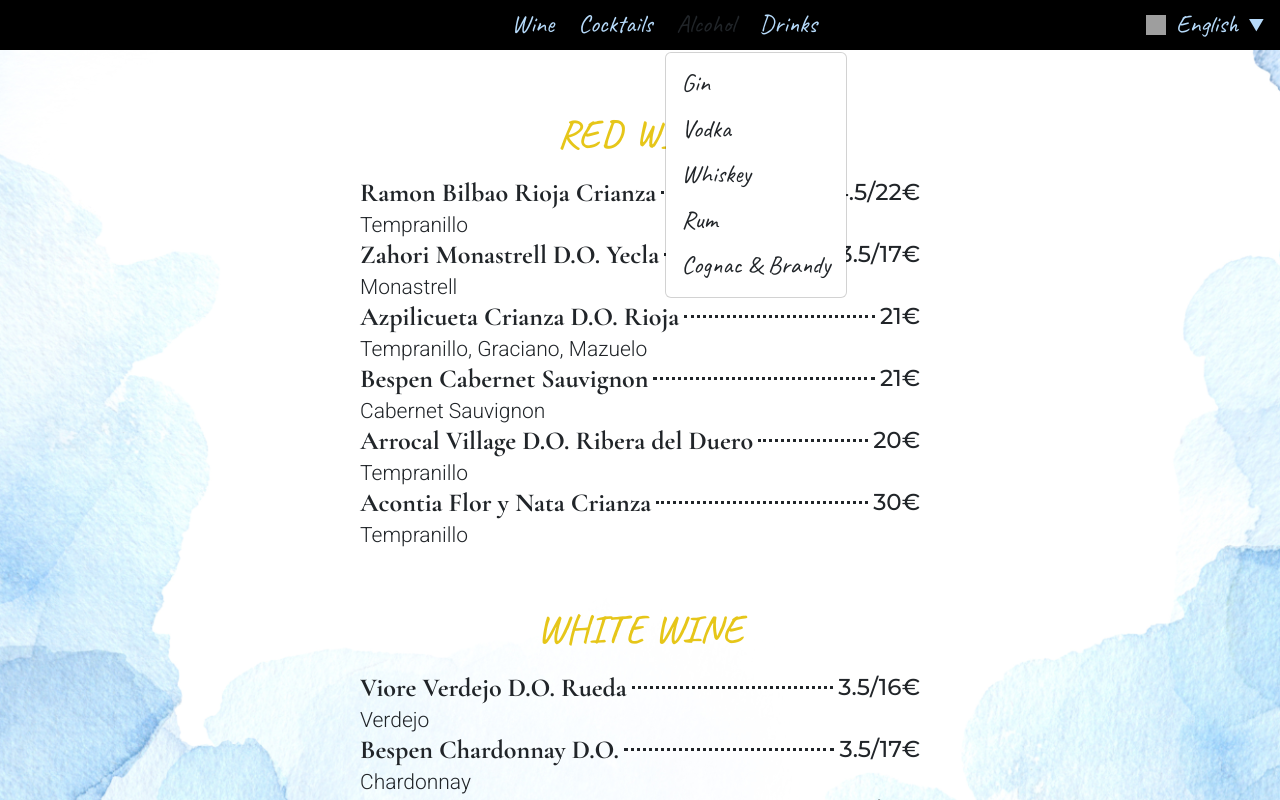
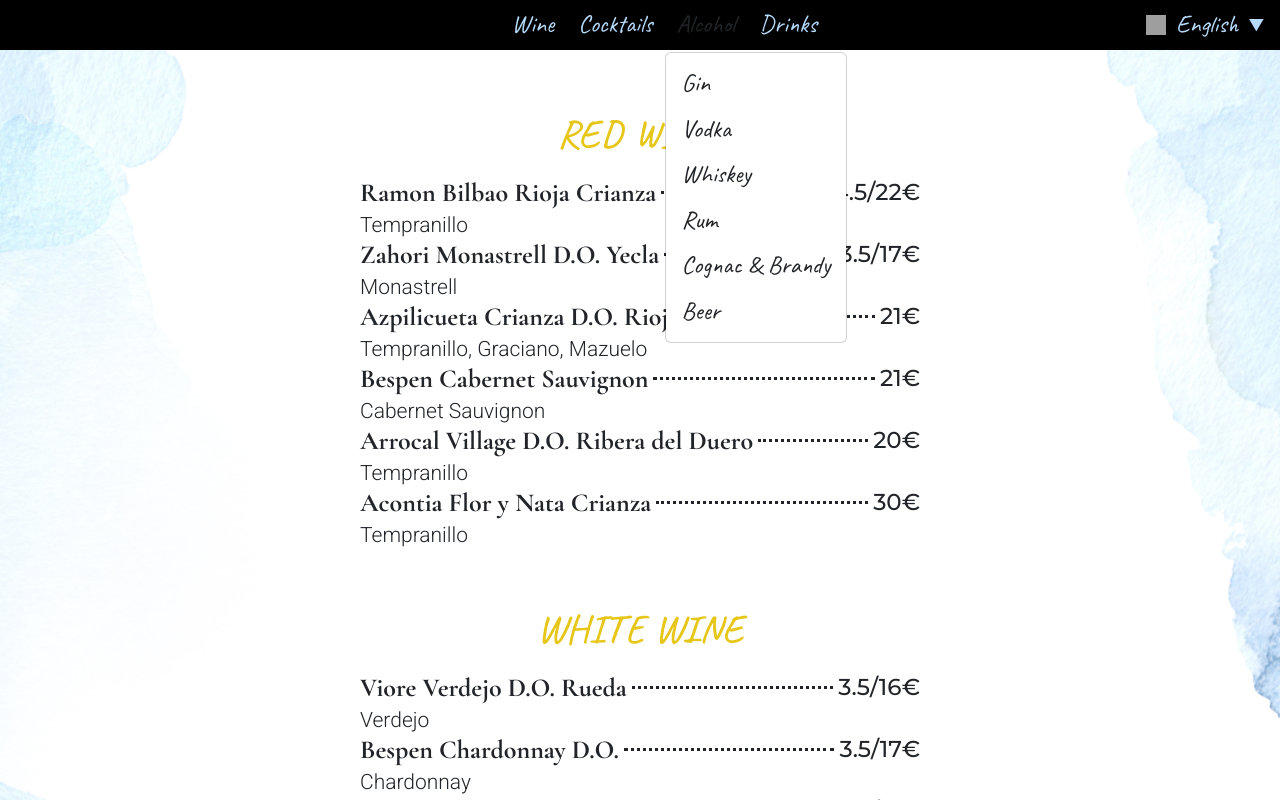
Before and after one commit to AV1788/AV1788.github.io, a React (Create React App) app: page / in a window 1280 px wide. Both pictures are taken after a click on the button "Alcohol". Shown: the top 800 px of the page. Built offline with nearby package versions, Linux system fonts and the light colour scheme; grey boxes are pictures that could not be loaded.

Commit message:
Added drinks and beers

```diff
--- a/src/App.tsx
+++ b/src/App.tsx
@@ -1,4 +1,5 @@
 import React, { useEffect, useState } from 'react';
+import i18next from 'i18next';
 import './App.css';
 import { useTranslation } from 'react-i18next';
 import './styles/App.scss';
@@ -13,6 +14,8 @@
 import roseWines from './api/rose_wine.json';
 import sparklingWines from './api/sparkling_wine.json';
 import coffeeFromServer from './api/coffee.json';
+import beerFromServer from './api/beer.json';
+import drinksFromServer from './api/drinks.json';
 import smCocktailsFromServer from './api/sm_cocktails.json';
 import mocktailsFromServer from './api/mocktails.json';
 import lemonadesFromServer from './api/lemonades.json';
@@ -118,6 +121,7 @@
                   <li><a className="dropdown-item" href="#whiskey">{t(`header.whiskey`)}</a></li>
                   <li><a className="dropdown-item" href="#rum">{t(`header.rum`)}</a></li>
                   <li><a className="dropdown-item" href="#cognac">{t(`header.cognac`)}</a></li>
+                  <li><a className="dropdown-item" href="#beer">{t(`header.beer`)}</a></li>
                 </ul>
               </div>
             </li>
@@ -130,6 +134,7 @@
                 <ul className="dropdown-menu">
                   <li><a className="dropdown-item" href="#coffee">{t(`header.coffee`)}</a></li>
                   <li><a className="dropdown-item" href="#lemonades">{t(`header.lemonades`)}</a></li>
+                  <li><a className="dropdown-item" href="#drinks">{t(`header.soft_drink`)}</a></li>
                 </ul>
               </div>
             </li>
@@ -249,6 +254,11 @@
                         {t('header.cognac')}
                         </a>
                       </li>
+                      <li className="accordion-body__item">
+                        <a href="#beer" className="accordion-body__link" onClick={closeMenu}>
+                        {t('header.beer')}
+                        </a>
+                      </li>
                     </ul>
                    </div>
                  </div>
@@ -275,6 +285,14 @@
                       <li className="accordion-body__item">
                         <a href="#lemonades" className="accordion-body__link" onClick={closeMenu}>
                         {t('header.lemonades')}
+                        </a>
+                      </li>
+
+                    </ul>
+                    <ul className="accordion-body__list">
+                      <li className="accordion-body__item">
+                        <a href="#drinks" className="accordion-body__link" onClick={closeMenu}>
+                        {t('header.soft_drink')}
                         </a>
                       </li>
 
@@ -424,6 +442,23 @@
             ))}
           </ul>
 
+          <h1 className="drinks__title title" id="drinks">{t('header.soft_drink')}</h1>
+          <ul className="drinks__list">
+            {drinksFromServer.map(drink => (
+              <li className="product">
+              <div className="product__main">
+                <span className="product__name">{
+                  i18next.exists(`drinks.description.${drink.id}`)
+                  ? t(`drinks.description.${drink.id}`)
+                  : drink.name
+                }</span>
+                <span className="product__space"></span>
+                <span className="product__price">{drink.price}€</span>
+              </div>
+            </li>
+            ))}
+          </ul>
+
 
         </div>
         </section>
@@ -507,6 +542,25 @@
             </li>
             ))}
           </ul>
+
+          <h1 className="alcohol__title title" id="beer">{t('header.beer')}</h1>
+          <ul className="alcohol__list">
+            {beerFromServer.map(beer => (
+              <li className="product">
+              <div className="product__main">
+
+                <span className="product__name">{
+                  i18next.exists(`beers.description.${beer.id}`)
+                  ? t(`beers.description.${beer.id}`)
+                  : beer.name
+                }</span>
+                <span className="product__space"></span>
+                <span className="product__price">{beer.price}€</span>
+              </div>
+
+            </li>
+            ))}
+          </ul>
           <img src="icon.png" alt="" className="app__pict"/>
 
         </div>
--- /dev/null
+++ b/src/api/beer.json
@@ -0,0 +1,10 @@
+[
+  { "id": "small_beer", "name": "Small draft beer", "price": "2.5" },
+  { "id": "large_beer", "name": "Large draft beer", "price": "4" },
+  { "id": "1906", "name": "1906", "price": "3" },
+  { "id": "estrella", "name": "Estrella Galicia", "price": "3" },
+  { "id": "estrella0_0", "name": "Estrella Galicia 0.0", "price": "3" },
+  { "id": "estrella_toasted", "name": "Estrella Galicia 0.0 Toasted", "price": "3" },
+  { "id": "peroni", "name": "Peroni Nastro Azzuro", "price": "5" },
+  { "id": "brewdog", "name": "Brewdog Wingman", "price": "5" }
+]
--- /dev/null
+++ b/src/api/drinks.json
@@ -0,0 +1,18 @@
+[
+  { "id": "coca", "name": "Coca-cola", "price": "2.5" },
+  { "id": "fanta", "name": "Fanta (orange, lemon)", "price": "2.5" },
+  { "id": "sprite", "name": "Sprite", "price": "2.5" },
+  { "id": "aquarius", "name": "Aquarius (orange, lemon)", "price": "2.5" },
+  { "id": "fuze", "name": "Fuze Tea (lemon, passion fruit)", "price": "2.5" },
+  { "id": "juice", "name": "Juice (orange, pineapple, apple, peach)", "price": "2.5" },
+  { "id": "orange", "name": "Natural orange juice", "price": "3.5" },
+  { "id": "water_small", "name": "Still water 0.5", "price": "3" },
+  { "id": "water_big", "name": "Still water 1.0", "price": "5" },
+  { "id": "sparkling", "name": "Sparkling water 0.5", "price": "3" },
+  { "id": "bliss_tonic", "name": "Royal Bliss Tonic (normal, zero, orange, berry)", "price": "3" },
+  { "id": "mist_tonic", "name": "Nordic Mist Tonic", "price": "3.5" },
+  { "id": "sangria_small", "name": "Sangria 0.5", "price": "5" },
+  { "id": "sangria_big", "name": "Sangria 1.0", "price": "8" },
+  { "id": "ginger_beer", "name": "Royal Bliss Ginger Beer", "price": "3.5" },
+  { "id": "ginger_ale", "name": "Royal Bliss Ginger Ale", "price": "3.5" }
+]
--- a/src/i18n.js
+++ b/src/i18n.js
@@ -40,11 +40,13 @@
             milkshakes: 'Milkshakes',
             mocktails: 'Mocktails',
             lemonades: 'Natural Lemonades',
-            red_wines: 'Red wine',
-            white_wines: 'White wine',
-            rose_wines: 'Rosé wine',
-            sparkling_wines: 'Sparkling wine',
-            coffee: 'Coffee'
+            red_wines: 'Red Wine',
+            white_wines: 'White Wine',
+            rose_wines: 'Rosé Wine',
+            sparkling_wines: 'Sparkling Wine',
+            coffee: 'Coffee',
+            beer: 'Beer',
+            soft_drink: 'Soft Drinks',
           },
           tapas: {
             name: {
@@ -167,6 +169,25 @@
               bomb: 'Strawberry purée, orange juice, mango purée, pineapple juice, watermelon syrup.',
             }
           },
+          beers: {
+            description: {
+              small_beer: 'Small draft beer',
+              large_beer: 'Large draft beer',
+            }
+          },
+          drinks: {
+            description: {
+              fanta: 'Fanta (orange, lemon)',
+              aquarius: 'Aquarius (orange, lemon)',
+              fuze: 'Fuze Tea (lemon, passion fruit)',
+              juice: 'Juice (orange, pineapple, apple, peach)',
+              orange: 'Natural orange juice',
+              water_small: 'Still water 0.5',
+              water_big: 'Still water 1.0',
+              sparkling: 'Sparkling water 0.5',
+              bliss_tonic: 'Royal Bliss Tonic (normal, zero, orange, berry)',
+            }
+          }
 
         }
       },
@@ -197,7 +218,9 @@
             white_wines: 'Белое вино',
             rose_wines: 'Розовое вино',
             sparkling_wines: 'Игристое вино',
-            coffee: 'Кофе'
+            coffee: 'Кофе',
+            beer: 'Пиво',
+            soft_drink: 'Прохладительные напитки',
 
           },
           tapas: {
@@ -322,6 +345,25 @@
               bomb: 'Пюре клубники, апельсиновый сок, пюре манго, сок ананаса, сироп арбуза.',
             }
           },
+          beers: {
+            description: {
+              small_beer: 'Маленькое разливное пиво',
+              large_beer: 'Большое разливное пиво',
+            }
+          },
+          drinks: {
+            description: {
+              fanta: 'Fanta (апельсин, лимон)',
+              aquarius: 'Aquarius (апельсин, лимон)',
+              fuze: 'Fuze Tea (лимон, маракуйя)',
+              juice: 'Сок (апельсин, ананас, яблоко, персик)',
+              orange: 'Натуральный апельсиновый сок',
+              water_small: 'Вода без газа 0.5',
+              water_big: 'Вода без газа 1.0',
+              sparkling: 'Газированная вода 0.5',
+              bliss_tonic: 'Royal Bliss Tonic (обычный, без сахара, апельсин, ягоды)',
+            }
+          }
         }
       },
       es: {
@@ -351,7 +393,9 @@
             white_wines: 'Vino blanco',
             rose_wines: 'Vino rosado',
             sparkling_wines: 'Vino espumoso',
-            coffee: 'Café'
+            coffee: 'Café',
+            beer: 'Cerveza',
+            soft_drink: 'Refrescos',
           },
           tapas: {
             name: {
@@ -475,6 +519,25 @@
               bomb: 'Puré de fresa, zumo de naranja, puré de mango, zumo de piña, sirope de sandía.',
             }
           },
+          beers: {
+            description: {
+              small_beer: 'Сaña',
+              large_beer: 'Tanque',
+            }
+          },
+          drinks: {
+            description: {
+              fanta: 'Fanta (naranja, limón)',
+              aquarius: 'Aquarius (naranja, limón)',
+              fuze: 'Fuze Tea (limón, maracuyá)',
+              juice: 'Zumo (naranja, piña, manzana, melocotón)',
+              orange: 'Zumo de naranja natural',
+              water_small: 'Agua sin gas 0.5',
+              water_big: 'Agua sin gas 1.0',
+              sparkling: 'Agua con gas 0.5',
+              bliss_tonic: 'Royal Bliss Tonic (normal, zero, naranja, frutos rojos)',
+            }
+          }
         }
       },
       fr: {
@@ -504,7 +567,9 @@
             white_wines: 'Vin blanc',
             rose_wines: 'Vin rosé',
             sparkling_wines: 'Vin mousseux',
-            coffee: 'Café'
+            coffee: 'Café',
+            beer: 'Bière',
+            soft_drink: 'Boissons fraîches',
           },
           tapas: {
             name: {
@@ -628,6 +693,25 @@
               bomb: 'Purée de fraise, jus d\'orange, purée de mangue, jus d\'ananas, sirop de pastèque.',
             }
           },
+          beers: {
+            description: {
+              small_beer: 'Une petite bière pression',
+              large_beer: 'Une grande bière pression',
+            }
+          },
+          drinks: {
+            description: {
+              fanta: 'Fanta (orange, citron)',
+              aquarius: 'Aquarius (orange, citron)',
+              fuze: 'Fuze Tea (citron, fruit de la passion)',
+              juice: 'Jus (orange, ananas, pomme, pêche)',
+              orange: 'Jus d\'orange pressé',
+              water_small: 'Eau plate 0.5',
+              water_big: 'Eau plate 1.0',
+              sparkling: 'Eau gazeuse 0.5',
+              bliss_tonic: 'Royal Bliss Tonic (normal, zéro, orange, fruits rouges)',
+            }
+          }
         }
       },
     }
```
